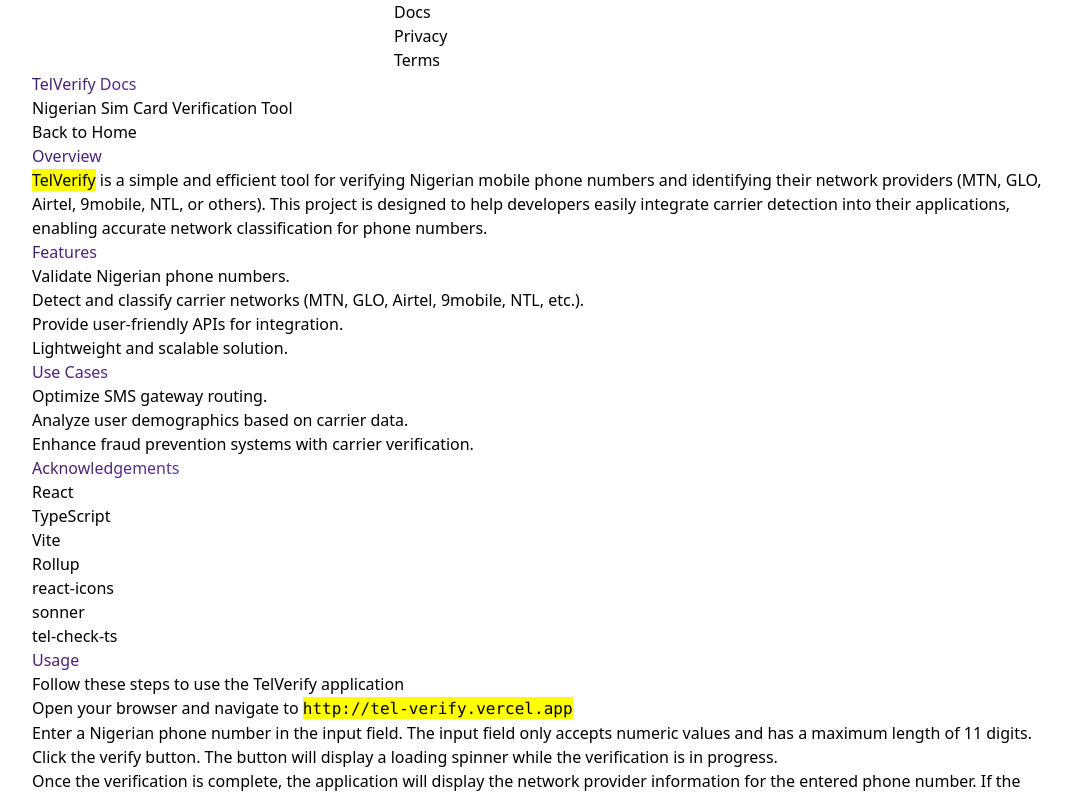
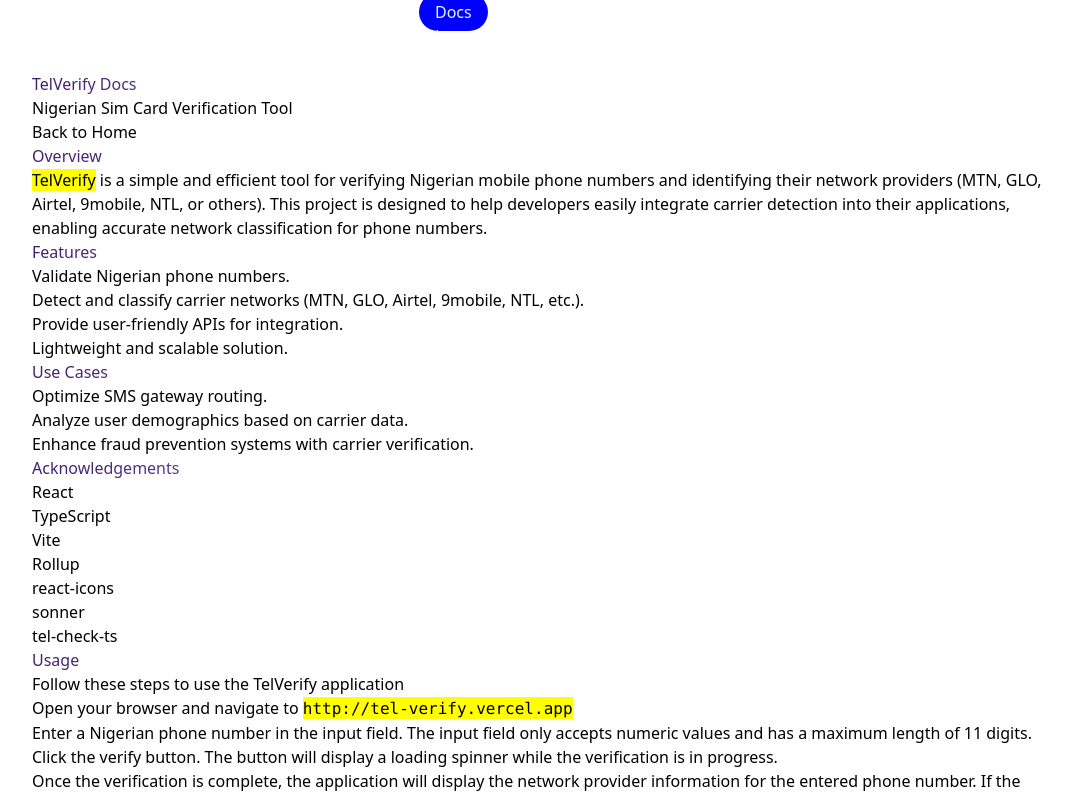
Before and after one commit to gitkarasune/TelVerify, a React (Vite) app: page /documentation in a window 1280 px wide. Shown: the top 797 px of the page, without its empty margins (96-1167 px from the left). Built offline with nearby package versions, Linux system fonts and the light colour scheme.

Commit message:
new commit

```diff
--- a/src/Components/Docs.tsx
+++ b/src/Components/Docs.tsx
@@ -10,7 +10,7 @@
         <p className="">Nigerian Sim Card Verification Tool</p>
       </section>
 
-      <section className="flex justify-end items-center mt-9 mb-9">
+      <section className="flex justify-center items-center mt-9 mb-9">
         <Link to={"/"}>
           <button className="rounded-full border-none outline-none flex items-center justify-center text-sm bg-black text-white px-4 py-2">
             Back to Home
--- a/src/Components/Navbar.tsx
+++ b/src/Components/Navbar.tsx
@@ -1,14 +1,15 @@
-import { NavLink } from 'react-router-dom';
+import { NavLink } from "react-router-dom";
 
 const Navbar = () => {
-
   return (
-    <nav className="bg-black text-sm rounded-full navigation text-white p-4">
-      <ul className="flex space-x-4 justify-center items-center">
+    <nav className="navbar bg-black text-xs rounded-full navigation text-white p-4">
+      <ul className="flex space-x-4 justify-evenly items-center">
         <li>
           <NavLink
             to="/documentation"
-            className={({ isActive }) => (isActive ? 'text-blue-500' : 'text-white')}
+            className={({ isActive }) =>
+              isActive ? "active-link" : "inactive-link"
+            }
           >
             Docs
           </NavLink>
@@ -16,7 +17,9 @@
         <li>
           <NavLink
             to="/privacy"
-            className={({ isActive }) => (isActive ? 'text-blue-500' : 'text-white')}
+            className={({ isActive }) =>
+              isActive ? "active-link" : "inactive-link"
+            }
           >
             Privacy
           </NavLink>
@@ -24,7 +27,9 @@
         <li>
           <NavLink
             to="/terms"
-            className={({ isActive }) => (isActive ? 'text-blue-500' : 'text-white')}
+            className={({ isActive }) =>
+              isActive ? "active-link" : "inactive-link"
+            }
           >
             Terms
           </NavLink>
--- a/src/index.css
+++ b/src/index.css
@@ -7,7 +7,7 @@
 }
 
 .navigation {
-    max-width: 300px;
+    max-width: 250px;
     margin: 0 auto;
 }
 
@@ -107,3 +107,27 @@
     transition: all ease-in-out 3s;
     cursor: default;
 }
+
+
+/* Navbar styles */
+.navbar {
+    position: sticky;
+    top: 0;
+    z-index: 50;
+    backdrop-filter: blur(10px);
+    transition: backdrop-filter 0.3s ease-in-out;
+}
+
+/* Link styles */
+.inactive-link {
+    color: white;
+    transition: background-color 0.3s ease-in-out, color 0.3s ease-in-out;
+}
+
+.active-link {
+    color: #e0f7fa;
+    background-color: blue;
+    border-radius: 9999px;
+    padding: 0.5rem 1rem;
+    transition: background-color 0.3s ease-in-out, color 0.3s ease-in-out;
+}
```
Lines whose indentation alone changed are shown as unchanged.
